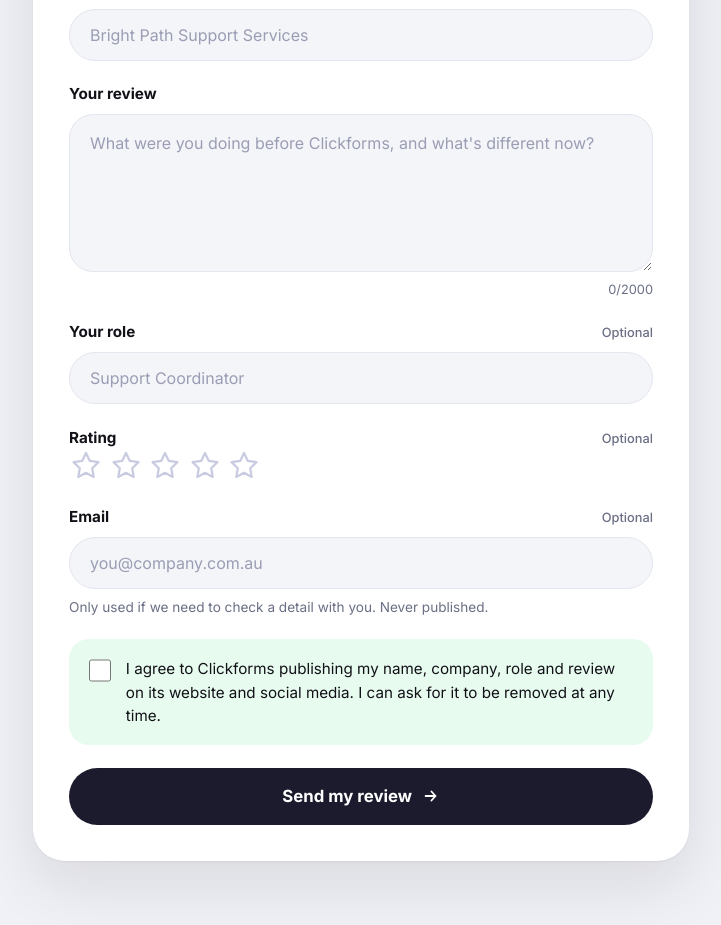
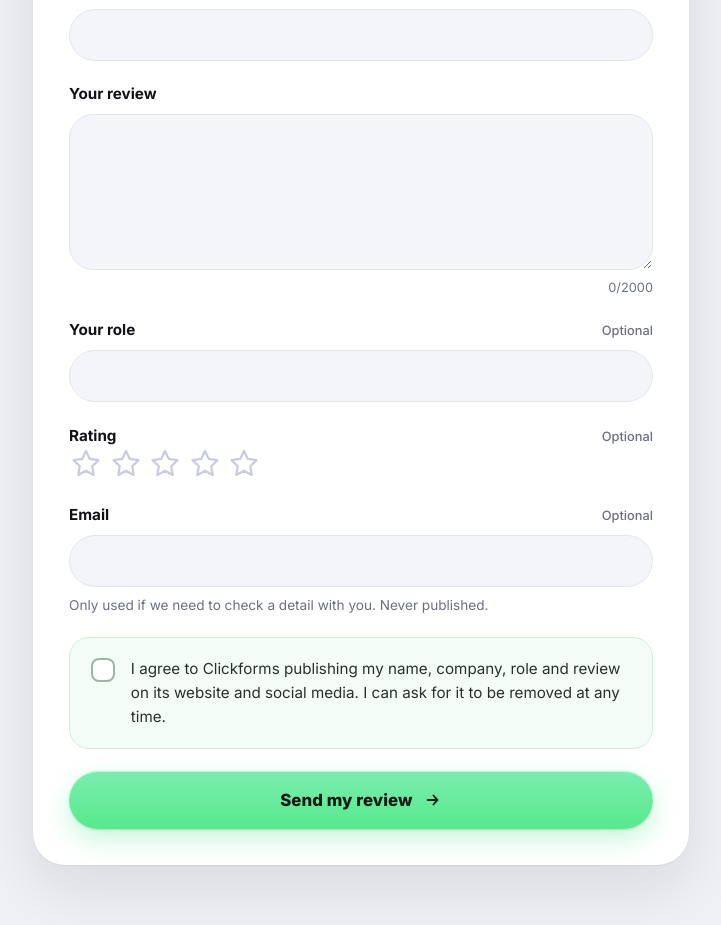
Before and after one commit to clickforms/clickforms, a Next.js app: page /review in a window 1280 px wide. Shown: the part 609-1534 px from the top of the page, without its empty margins (279-1000 px from the left). Built offline with nearby package versions, Linux system fonts and the light colour scheme.

Commit message:
Review form: no placeholders, auto-growing review box, nicer consent checkbox and submit button

```diff
--- a/src/app/review/review-form-client.tsx
+++ b/src/app/review/review-form-client.tsx
@@ -1,6 +1,6 @@
 'use client';
 
-import { type FormEvent, useId, useState } from 'react';
+import { type FormEvent, useId, useLayoutEffect, useRef, useState } from 'react';
 import { REVIEW_BODY_MAX, REVIEW_BODY_MIN } from '@/lib/reviews/schema';
 
 function Star({ filled }: { filled: boolean }) {
@@ -25,11 +25,22 @@ export function ReviewForm() {
   const [name, setName] = useState('');
   const [company, setCompany] = useState('');
   const [body, setBody] = useState('');
+  const bodyRef = useRef<HTMLTextAreaElement>(null);
   const [role, setRole] = useState('');
   const [rating, setRating] = useState<number | null>(null);
   const [hoverRating, setHoverRating] = useState<number | null>(null);
   const [email, setEmail] = useState('');
   const [consent, setConsent] = useState(false);
+
+  // The review box grows with what is typed (up to the CSS max-height, then it scrolls), and can
+  // also be dragged larger by hand.
+  // biome-ignore lint/correctness/useExhaustiveDependencies: re-measure whenever the text changes
+  useLayoutEffect(() => {
+    const el = bodyRef.current;
+    if (!el) return;
+    el.style.height = 'auto';
+    el.style.height = `${el.scrollHeight}px`;
+  }, [body]);
   const [website, setWebsite] = useState('');
   const [submitting, setSubmitting] = useState(false);
   const [error, setError] = useState<string | null>(null);
@@ -111,7 +122,6 @@ export function ReviewForm() {
           className="rv-input"
           type="text"
           autoComplete="name"
-          placeholder="Sarah Mitchell"
           maxLength={120}
           value={name}
           onChange={(event) => setName(event.target.value)}
@@ -126,7 +136,6 @@ export function ReviewForm() {
           className="rv-input"
           type="text"
           autoComplete="organization"
-          placeholder="Bright Path Support Services"
           maxLength={160}
           value={company}
           onChange={(event) => setCompany(event.target.value)}
@@ -140,7 +149,7 @@ export function ReviewForm() {
           id={`${ids}-body`}
           className="rv-input rv-textarea"
           rows={5}
-          placeholder="What were you doing before Clickforms, and what's different now?"
+          ref={bodyRef}
           maxLength={REVIEW_BODY_MAX}
           value={body}
           onChange={(event) => setBody(event.target.value)}
@@ -161,7 +170,6 @@ export function ReviewForm() {
           className="rv-input"
           type="text"
           autoComplete="organization-title"
-          placeholder="Support Coordinator"
           maxLength={120}
           value={role}
           onChange={(event) => setRole(event.target.value)}
@@ -218,7 +226,6 @@ export function ReviewForm() {
           className="rv-input"
           type="email"
           autoComplete="email"
-          placeholder="you@company.com.au"
           maxLength={254}
           value={email}
           onChange={(event) => setEmail(event.target.value)}
--- a/src/app/review/review.css
+++ b/src/app/review/review.css
@@ -194,6 +194,8 @@
   padding: 1rem 1.25rem;
   border-radius: 1.5rem;
   line-height: 1.55;
+  max-height: 28rem;
+  overflow-y: auto;
   resize: vertical;
 }
 
@@ -264,25 +266,78 @@
 }
 
 .rv-consent {
+  position: relative;
   display: flex;
   align-items: flex-start;
-  gap: 0.9rem;
+  gap: 1rem;
   margin: 0 0 1.4rem;
-  padding: 1.1rem 1.25rem;
+  padding: 1.15rem 1.3rem;
+  border: 1.5px solid #cfeedb;
   border-radius: 1.25rem;
+  background: #f3fcf6;
+  font-size: 0.95rem;
+  line-height: 1.6;
+  color: #26312a;
+  cursor: pointer;
+  transition:
+    background 0.15s ease,
+    border-color 0.15s ease,
+    box-shadow 0.15s ease;
+}
+
+.rv-consent:hover {
+  border-color: #8fdcab;
+}
+
+.rv-consent:has(input:checked) {
+  border-color: #3fcf68;
   background: #e8fbef;
-  font-size: 0.95rem;
-  line-height: 1.55;
-  cursor: pointer;
+}
+
+.rv-consent:has(input:focus-visible) {
+  box-shadow: 0 0 0 4px rgba(115, 234, 145, 0.4);
 }
 
 .rv-consent input {
+  appearance: none;
   flex-shrink: 0;
-  width: 1.4rem;
-  height: 1.4rem;
-  margin: 0.15rem 0 0;
-  accent-color: #1f9d4c;
+  display: grid;
+  place-content: center;
+  width: 1.5rem;
+  height: 1.5rem;
+  margin: 0.1rem 0 0;
+  border: 2px solid #9bb8a5;
+  border-radius: 0.5rem;
+  background: #fff;
   cursor: pointer;
+  transition:
+    background 0.15s ease,
+    border-color 0.15s ease;
+}
+
+.rv-consent input::after {
+  content: "";
+  width: 0.4rem;
+  height: 0.72rem;
+  margin-top: -0.12rem;
+  border: solid #fff;
+  border-width: 0 2.5px 2.5px 0;
+  transform: rotate(45deg) scale(0);
+  transition: transform 0.15s ease;
+}
+
+.rv-consent input:checked {
+  border-color: #1f9d4c;
+  background: #1f9d4c;
+}
+
+.rv-consent input:checked::after {
+  transform: rotate(45deg) scale(1);
+}
+
+.rv-consent input:disabled {
+  cursor: not-allowed;
+  opacity: 0.6;
 }
 
 .rv-error {
@@ -296,33 +351,62 @@
 }
 
 .rv-submit {
+  position: relative;
   display: inline-flex;
   align-items: center;
   justify-content: center;
-  gap: 0.6rem;
+  gap: 0.7rem;
   width: 100%;
   height: 3.6rem;
   border: 0;
   border-radius: 999px;
-  background: #1c1b2e;
-  color: #fff;
+  background: linear-gradient(180deg, #7cecb0 0%, #55ea8c 100%);
+  color: #0f1a13;
   font: inherit;
   font-size: 1.05rem;
-  font-weight: 700;
+  font-weight: 800;
+  letter-spacing: 0.005em;
+  box-shadow:
+    inset 0 1px 0 rgba(255, 255, 255, 0.55),
+    0 1px 2px rgba(31, 157, 76, 0.25),
+    0 10px 24px rgba(85, 234, 140, 0.35);
   cursor: pointer;
   transition:
     transform 0.15s ease,
     box-shadow 0.15s ease,
-    opacity 0.15s ease;
+    filter 0.15s ease;
+}
+
+.rv-submit svg {
+  transition: transform 0.18s ease;
 }
 
 .rv-submit:hover:not(:disabled) {
-  transform: translateY(-1px);
-  box-shadow: 0 10px 24px rgba(28, 27, 46, 0.25);
+  transform: translateY(-2px);
+  filter: saturate(1.08);
+  box-shadow:
+    inset 0 1px 0 rgba(255, 255, 255, 0.55),
+    0 2px 4px rgba(31, 157, 76, 0.3),
+    0 16px 32px rgba(85, 234, 140, 0.45);
+}
+
+.rv-submit:hover:not(:disabled) svg {
+  transform: translateX(4px);
+}
+
+.rv-submit:active:not(:disabled) {
+  transform: translateY(0);
+}
+
+.rv-submit:focus-visible {
+  outline: none;
+  box-shadow:
+    0 0 0 4px rgba(28, 27, 46, 0.18),
+    0 10px 24px rgba(85, 234, 140, 0.35);
 }
 
 .rv-submit:disabled {
-  opacity: 0.7;
+  opacity: 0.65;
   cursor: progress;
 }
 
```
